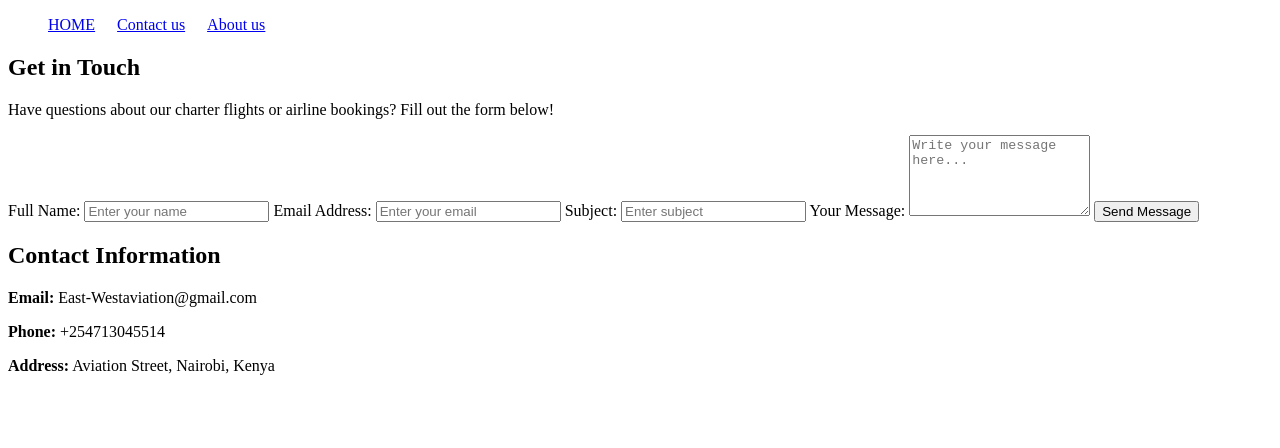
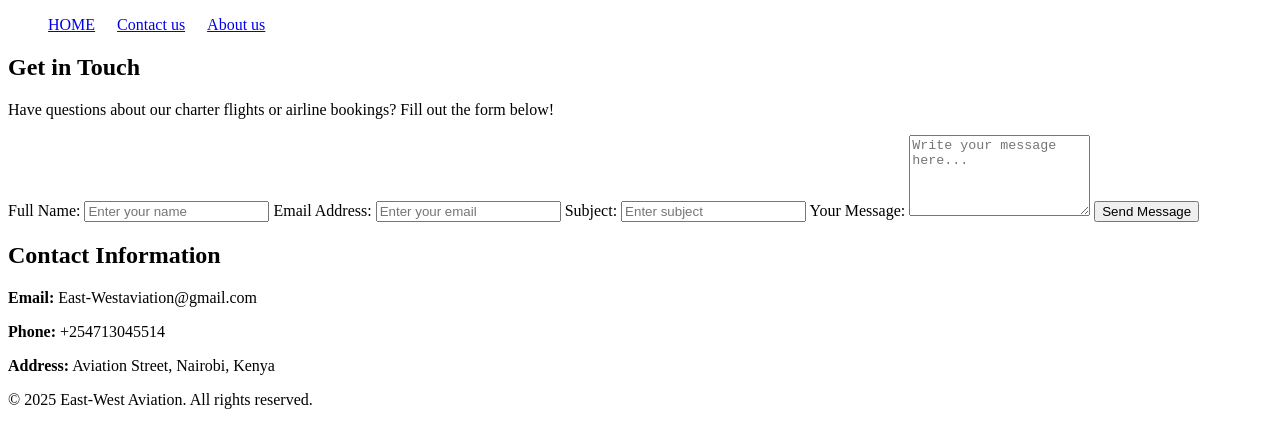
Before and after one commit to markmusonye15/East-West, a plain HTML site: page contacts.html in a window 1280 px wide. Drawn offline with Linux system fonts and the light colour scheme.

Commit message:
added footer to contacts

```diff
--- a/contacts.html
+++ b/contacts.html
@@ -74,6 +74,9 @@
         <p><strong>Email:</strong> East-Westaviation@gmail.com</p>
         <p><strong>Phone:</strong> +254713045514</p>
         <p><strong>Address:</strong>  Aviation Street, Nairobi, Kenya</p>
+        <footer>
+   <p>&copy; 2025 East-West Aviation. All rights reserved.</p>
+    </footer>
 
     <script src="./js/contacts.js"></script>
   </body>
```
